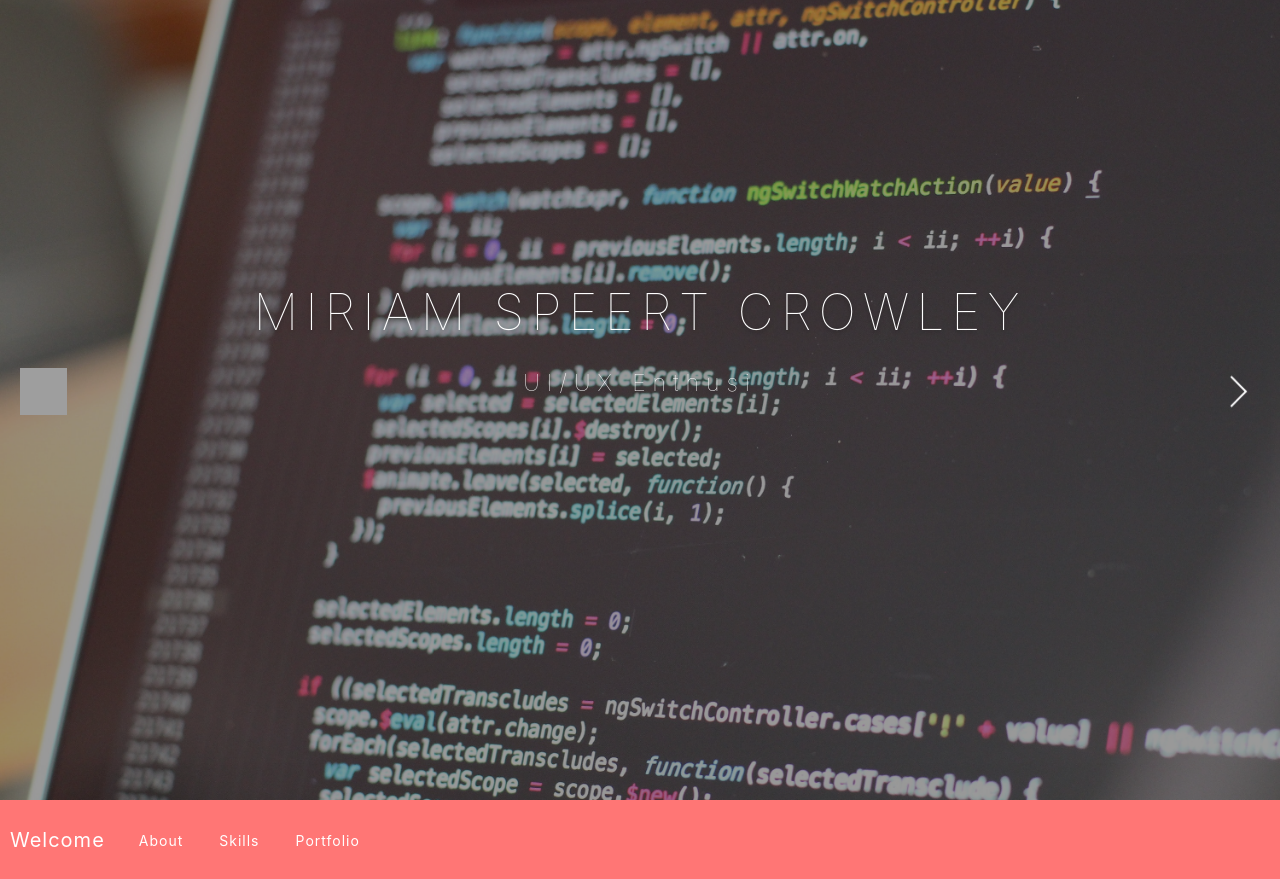
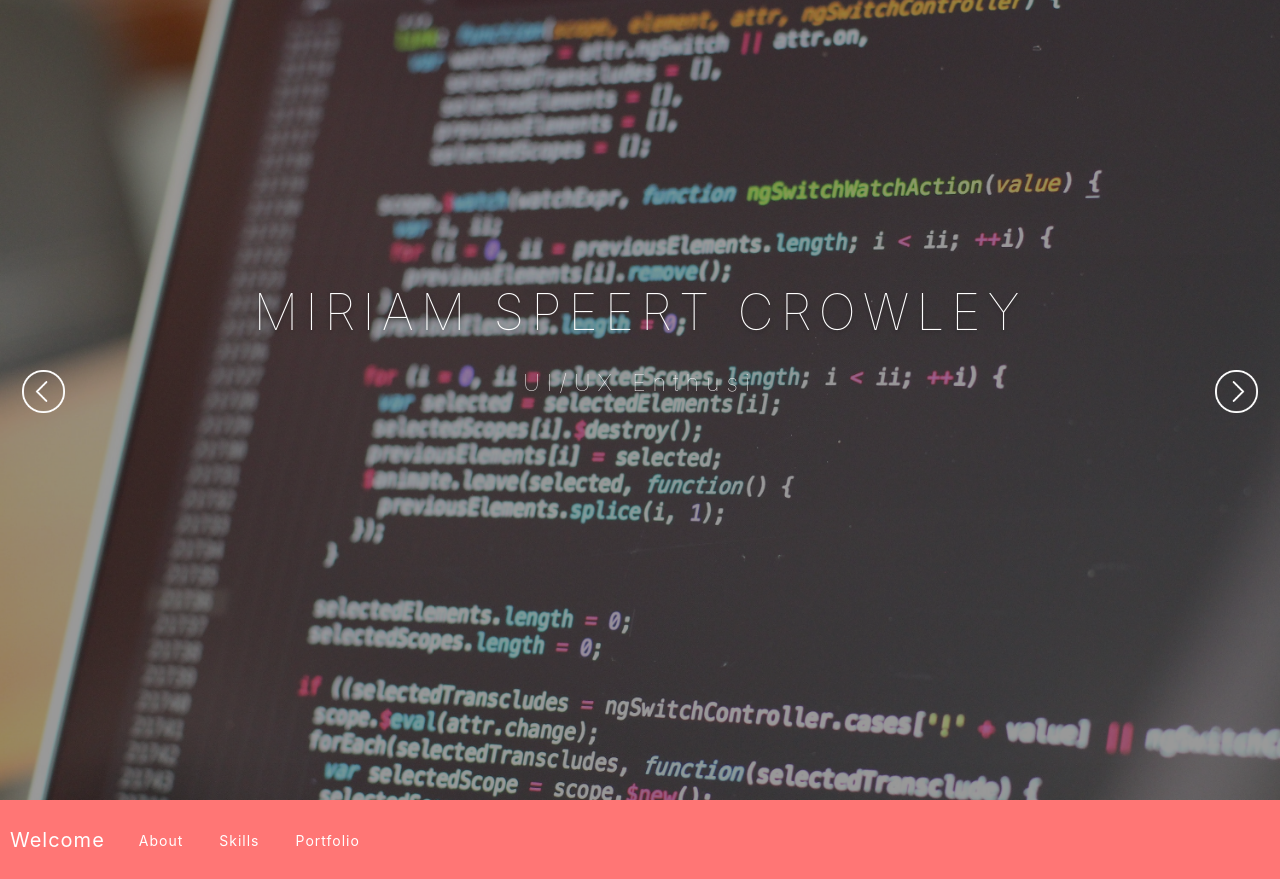
Before and after one commit to msgirlperl/Portfolio, a PHP site: page /index.html in a window 1280 px wide. Shown: the top 879 px of the page. Run offline with PHP 8.4, Linux system fonts and the light colour scheme; some libraries are stand-ins or nearby versions; grey boxes are pictures that could not be loaded.

Commit message:
added new icons

```diff
--- a/css/style.css
+++ b/css/style.css
@@ -37,17 +37,18 @@ body {
   z-index: 6;
   top: 46%;
   width: 100%; }
-  .slides-navigation .prev, .slides-navigation .next {
+  .slides-navigation .prev,
+  .slides-navigation .next {
     width: 47px;
     height: 47px;
     background-size: cover;
     background-repeat: no-repeat; }
   .slides-navigation a.prev {
     left: 20px;
-    background-image: url(../images/icons/back.png); }
+    background-image: url(../images/icons/prev.png); }
   .slides-navigation a.next {
     right: 20px;
-    background-image: url(../images/icons/next2.png); }
+    background-image: url(../images/icons/next.png); }
 
 .titleMessage {
   position: absolute;
@@ -262,11 +263,12 @@ body {
     #navigation li a {
       color: #fff; }
 
-.navbar-brand, .navbar-brand:hover {
+.navbar-brand,
+.navbar-brand:hover {
   color: #fff; }
 
 .navbar-toggler-icon {
-  background: url(../images/icons/icons8-menu-50.png);
+  background: url(../images/icons/menu.png);
   background-size: 100%; }
 
 .fixedNav #navigation {
--- a/scss/components/_navigation.scss
+++ b/scss/components/_navigation.scss
@@ -2,23 +2,24 @@
   background-color: $salmon;
   padding: 20px 10px;
   z-index: 100;
-  width:100%;
+  width: 100%;
 
   li {
     padding: 0 10px;
 
     a {
-      color:#fff;
+      color: #fff;
     }
   }
 }
 
-.navbar-brand, .navbar-brand:hover {
+.navbar-brand,
+.navbar-brand:hover {
   color: #fff;
 }
 
 .navbar-toggler-icon {
-  background: url(../images/icons/icons8-menu-50.png);
+  background: url(../images/icons/menu.png);
   background-size: 100%;
 }
 
--- a/scss/components/_slides-navigation.scss
+++ b/scss/components/_slides-navigation.scss
@@ -5,21 +5,21 @@
   top: 46%;
   width: 100%;
 
-    .prev, .next {
+  .prev,
+  .next {
     width: 47px;
-		height:47px;
+    height: 47px;
     background-size: cover;
     background-repeat: no-repeat;
   }
 
   a.prev {
-		left:20px;
-		background-image: url(../images/icons/back.png);
+    left: 20px;
+    background-image: url(../images/icons/prev.png);
   }
 
   a.next {
-		right:20px;
-		background-image: url(../images/icons/next2.png);
+    right: 20px;
+    background-image: url(../images/icons/next.png);
   }
-
 }
```
Also changed, not shown: images/icons/menu.png (added), images/icons/next_old.png (added), images/icons/prev_old.png (added), 1 other file. Lines whose indentation alone changed are shown as unchanged.
